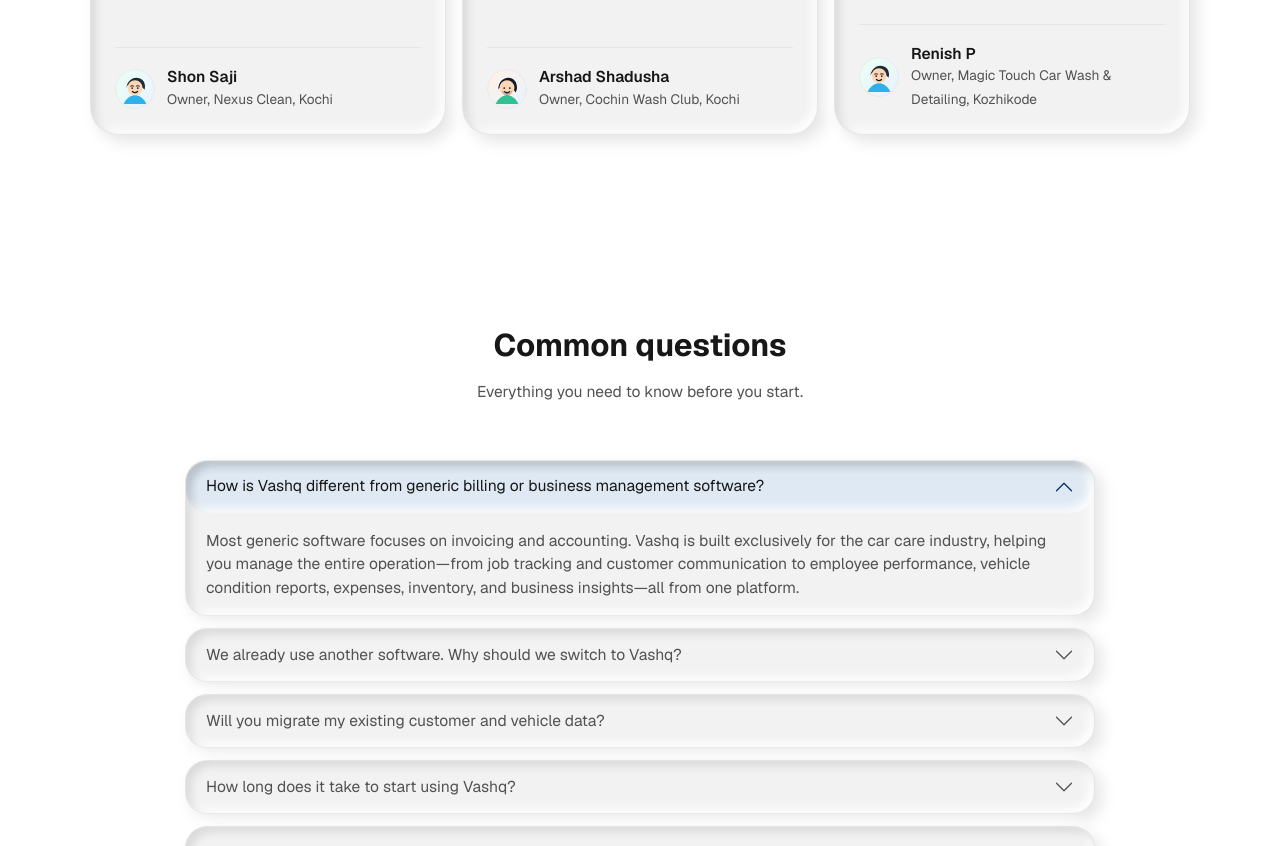
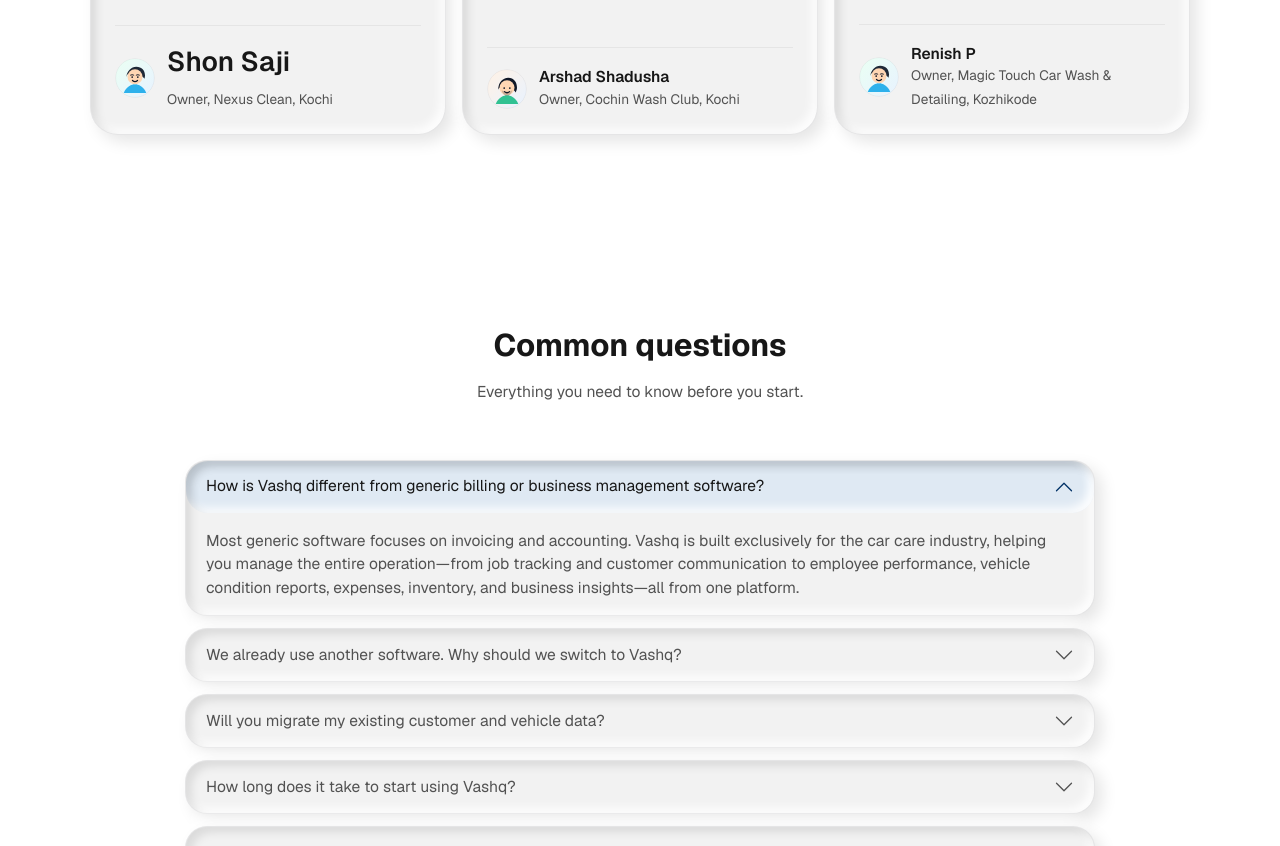
Before and after one commit to auxxweb/vashqofficialsite, a website built with Vite: page src/index.html in a window 1280 px wide. Shown: the part 6855-7701 px from the top of the page. Built offline with nearby package versions, Linux system fonts and the light colour scheme; files whose address does not match are found by name.

Commit message:
Update index.html

```diff
--- a/src/index.html
+++ b/src/index.html
@@ -1442,7 +1442,7 @@
                   <img src="./assets/images-optimized/Home/Review-customers-images/avatar-male-1.svg" alt="Shon Saji"
                     class="avatar avatar-md rounded-circle" loading="lazy" referrerpolicy="no-referrer">
                   <div>
-                    <h6 class="mb-0">Shon Saji</h6>
+                   <h3>Shon Saji</h3>
                     <small>Owner, Nexus Clean, Kochi</small>
                   </div>
                 </div>
```
